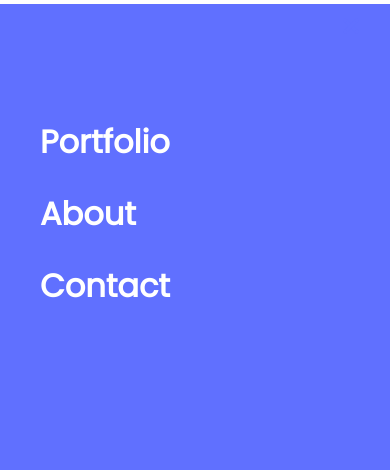
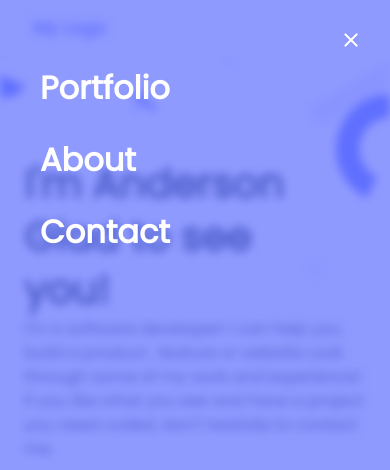
Before and after one commit to anderCM/Microverse-Portfolio, a plain HTML site: page index.html in a window 390 px wide. Both pictures are taken after a click on the element 350 px from the left and 24 px from the top of the page. Shown: the top 470 px of the page. Drawn offline with Linux system fonts and the light colour scheme.

Commit message:
Open/close menu added

```diff
--- a/index.css
+++ b/index.css
@@ -12,11 +12,11 @@ html * {
   #navbar-container {
     display: flex;
     justify-content: space-between;
-    height: 48px;
     width: 100%;
     align-items: center;
     position: fixed;
     background-color: #fff;
+    padding-top: 1rem;
   }
 
   /* HEAD-LINE */
@@ -433,6 +433,11 @@ html * {
     color: #fff;
   }
 
+  .full-screen-navbar-container {
+    padding-top: 0!important;
+    z-index: 1;
+  }
+
   .full-screen-menu {
     position: absolute;
     left: 0;
@@ -441,8 +446,8 @@ html * {
     display: flex;
     flex-direction: column;
     gap: 1.5rem;
-    background: #6070ff;
-    padding-top: 114px;
+    background: rgb(96, 112, 255, 0.7);
+    padding-top: 4rem;
   }
 
   .full-screen-menu-links {
@@ -453,28 +458,29 @@ html * {
   }
 
   .full-screen-hamburger {
-    z-index: 1;
-    color: white;
+    margin-top: 1rem;
   }
 
   .full-screen-slice1 {
     display: none;
-    color: white;
-    border: white;
   }
 
   .full-screen-meat {
-    /* animation: fs-meat .5s; */
-    background-color: white;
-    border: white;
-    transform: translate(0, 5px) rotate(45deg);
+    transform: translate(0, 6px) rotate(45deg);
     transition: 0.3s;
+    background: #fff!important;
+    border: 1px solid #fff!important;
   }
 
   .full-screen-slice2 {
-    /* animation: fs-slice2 .5s; */
-    transform: translate(0, -2px) rotate(135deg);
+    transform: translate(0, 1px) rotate(135deg);
     transition: 0.3s;
+    background-color: #fff!important;
+    border: 1px solid #fff!important;
+  }
+
+  .full-screen-blur {
+    filter: blur(0.3rem);
   }
 }
 
--- a/index.html
+++ b/index.html
@@ -14,9 +14,9 @@
         <a class="logo" href="#">My Logo</a>
         <nav id="navbar">
           <menu class="menu-container">
-            <a href="#">Portfolio</a>
-            <a href="#">About</a>
-            <a href="#">Contact</a>
+            <a href="#works-section">Portfolio</a>
+            <a href="#about">About</a>
+            <a href="#get-in-touch">Contact</a>
           </menu>
           <div class="humburger-container">
             <div class="slice-1"></div>
--- a/index.js
+++ b/index.js
@@ -1,32 +1,57 @@
-const hamburger = document.querySelector('.humburger-container');
+const hamburger = document.querySelector(".humburger-container");
 
 let controller = false;
-hamburger.addEventListener('click', function ham() {
-  const navbar = document.querySelector('.menu-container');
-  const links = navbar.querySelectorAll('a');
-  const slice1 = document.querySelector('.slice-1');
-  const slice2 = document.querySelector('.slice-2');
-  const meat = document.querySelector('.meat');
+hamburger.addEventListener("click", function ham() {
+  const navbar = document.querySelector(".menu-container");
+  const links = navbar.querySelectorAll("a");
+  const slice1 = document.querySelector(".slice-1");
+  const slice2 = document.querySelector(".slice-2");
+  const meat = document.querySelector(".meat");
+  const navbarContainer = document.getElementById("navbar-container");
+  const welcomeSection = document.getElementById("welcome-section");
+  const myLogo = document.querySelector(".logo");
+
   if (!controller) {
-    navbar.classList.add('full-screen-menu');
-    this.classList.add('full-screen-hamburger');
+    navbar.classList.add("full-screen-menu");
+    this.classList.add("full-screen-hamburger");
+    navbarContainer.classList.add("full-screen-navbar-container");
     links.forEach((link) => {
-      link.classList.add('full-screen-menu-links');
+      link.classList.add("full-screen-menu-links");
+      link.addEventListener("click", function clickA() {
+
+        navbar.classList.remove("full-screen-menu");
+        hamburger.classList.remove("full-screen-hamburger");
+        navbarContainer.classList.remove("full-screen-navbar-container");
+        links.forEach((link) => {
+          link.classList.remove("full-screen-menu-links");
+        });
+        slice1.classList.remove("full-screen-slice1");
+        slice2.classList.remove("full-screen-slice2");
+        meat.classList.remove("full-screen-meat");
+        welcomeSection.classList.remove("full-screen-blur");
+        myLogo.classList.remove("full-screen-blur");
+      });
     });
-    slice1.classList.add('full-screen-slice1');
-    slice2.classList.add('full-screen-slice2');
-    meat.classList.add('full-screen-meat');
+    slice1.classList.add("full-screen-slice1");
+    slice2.classList.add("full-screen-slice2");
+    meat.classList.add("full-screen-meat");
+    welcomeSection.classList.add("full-screen-blur");
+    myLogo.classList.add("full-screen-blur");
 
     controller = true;
     return;
   }
-  navbar.classList.remove('full-screen-menu');
-  this.classList.remove('full-screen-hamburger');
+  navbar.classList.remove("full-screen-menu");
+  this.classList.remove("full-screen-hamburger");
+  navbarContainer.classList.remove("full-screen-navbar-container");
   links.forEach((link) => {
-    link.classList.remove('full-screen-menu-links');
+    link.classList.remove("full-screen-menu-links");
   });
-  slice1.classList.remove('full-screen-slice1');
-  slice2.classList.remove('full-screen-slice2');
-  meat.classList.remove('full-screen-meat');
+  slice1.classList.remove("full-screen-slice1");
+  slice2.classList.remove("full-screen-slice2");
+  meat.classList.remove("full-screen-meat");
+  welcomeSection.classList.remove("full-screen-blur");
+  myLogo.classList.remove("full-screen-blur");
+
   controller = false;
 });
```
